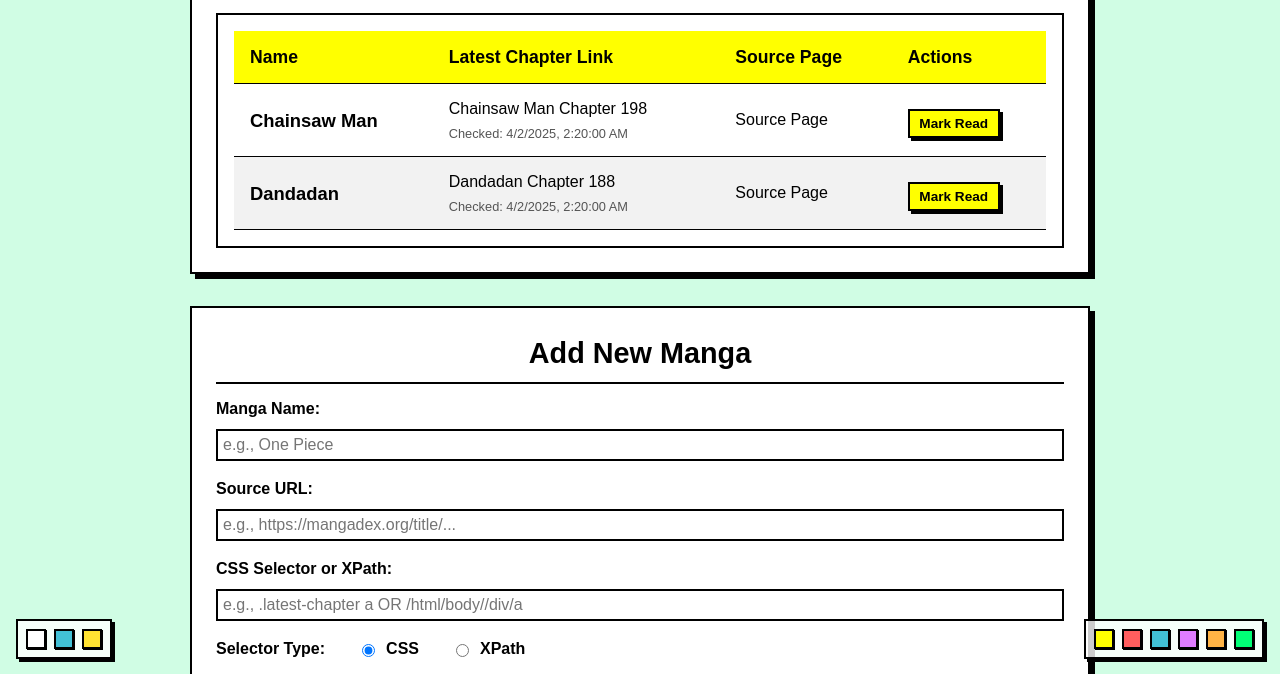
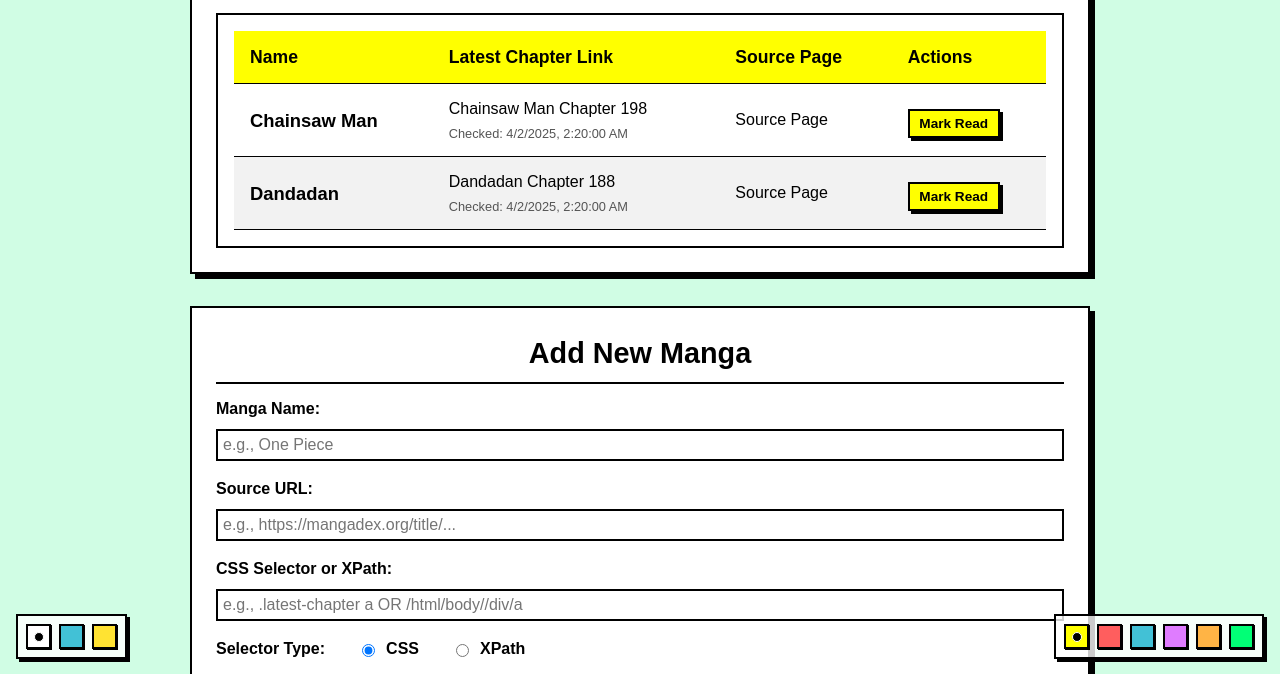
Before and after one commit to PhilippeHo27/MangaFetcher, a plain HTML site: page docs/index.html in a window 1280 px wide. Shown: the part 125-799 px from the top of the page. Drawn offline with Linux system fonts and the light colour scheme.

Commit message:
Vibe pushing

```diff
--- a/docs/css/styles.css
+++ b/docs/css/styles.css
@@ -370,13 +370,14 @@ main {
  }
 
  .theme-button {
-     width: 20px;
-     height: 20px;
+     width: 25px; /* Increased size */
+     height: 25px; /* Increased size */
      border: var(--border-width) solid var(--border-color);
      cursor: pointer;
      padding: 0;
      box-shadow: 1px 1px 0px var(--border-color);
      transition: transform 0.1s ease, box-shadow 0.1s ease;
+     position: relative; /* For active indicator */
  }
 
  .theme-button:hover {
@@ -389,13 +390,18 @@ main {
      box-shadow: none;
  }
 
- /* Style active button with border matching its own background */
- .theme-button.active {
-     border-width: 3px; /* Thicker border */
-     /* We use inline style for background, so can't use var() easily here */
-     /* A simple outline might be better for contrast */
-     outline: 2px solid var(--primary-color);
-     outline-offset: -4px;
+ /* Active theme indicator */
+ .theme-button.active::after {
+     content: "";
+     position: absolute;
+     top: 50%;
+     left: 50%;
+     transform: translate(-50%, -50%);
+     width: 8px;
+     height: 8px;
+     background-color: var(--primary-color);
+     border-radius: 50%;
+     border: 1px solid white;
  }
 
  #tracked-manga-section .tracked-manga-header {
--- a/docs/js/app.js
+++ b/docs/js/app.js
@@ -444,11 +444,41 @@ document.addEventListener('DOMContentLoaded', () => {
     function applyAccentTheme(themeName) {
         document.documentElement.setAttribute('data-accent-theme', themeName);
         localStorage.setItem(ACCENT_THEME_STORAGE_KEY, themeName);
+
+        // Update active button state if the switcher exists
+        if (accentThemeSwitcher) {
+            // Remove active class from all buttons
+            const buttons = accentThemeSwitcher.querySelectorAll('.theme-button');
+            buttons.forEach(btn => btn.classList.remove('active'));
+
+            // Add active class to the selected button
+            const activeButton = accentThemeSwitcher.querySelector(`.theme-button[data-theme="${themeName}"]`);
+            if (activeButton) {
+                activeButton.classList.add('active');
+            }
+        }
+
+        console.log(`Accent theme set to: ${themeName}`);
     }
 
     function applyBgTheme(themeName) {
         document.documentElement.setAttribute('data-bg-theme', themeName);
         localStorage.setItem(BG_THEME_STORAGE_KEY, themeName);
+
+        // Update active button state if the switcher exists
+        if (bgThemeSwitcher) {
+            // Remove active class from all buttons
+            const buttons = bgThemeSwitcher.querySelectorAll('.theme-button');
+            buttons.forEach(btn => btn.classList.remove('active'));
+
+            // Add active class to the selected button
+            const activeButton = bgThemeSwitcher.querySelector(`.theme-button[data-bg-theme="${themeName}"]`);
+            if (activeButton) {
+                activeButton.classList.add('active');
+            }
+        }
+
+        console.log(`Background theme set to: ${themeName}`);
     }
 
     // If accent theme switcher exists, add listeners
@@ -456,7 +486,9 @@ document.addEventListener('DOMContentLoaded', () => {
         accentThemeSwitcher.addEventListener('click', (event) => {
             if (event.target.classList.contains('theme-button')) {
                 const newTheme = event.target.getAttribute('data-theme');
-                applyAccentTheme(newTheme);
+                if (newTheme) {
+                    applyAccentTheme(newTheme);
+                }
             }
         });
     }
@@ -466,7 +498,9 @@ document.addEventListener('DOMContentLoaded', () => {
         bgThemeSwitcher.addEventListener('click', (event) => {
             if (event.target.classList.contains('theme-button')) {
                 const newBgTheme = event.target.getAttribute('data-bg-theme');
-                applyBgTheme(newBgTheme);
+                if (newBgTheme) {
+                    applyBgTheme(newBgTheme);
+                }
             }
         });
     }
```
